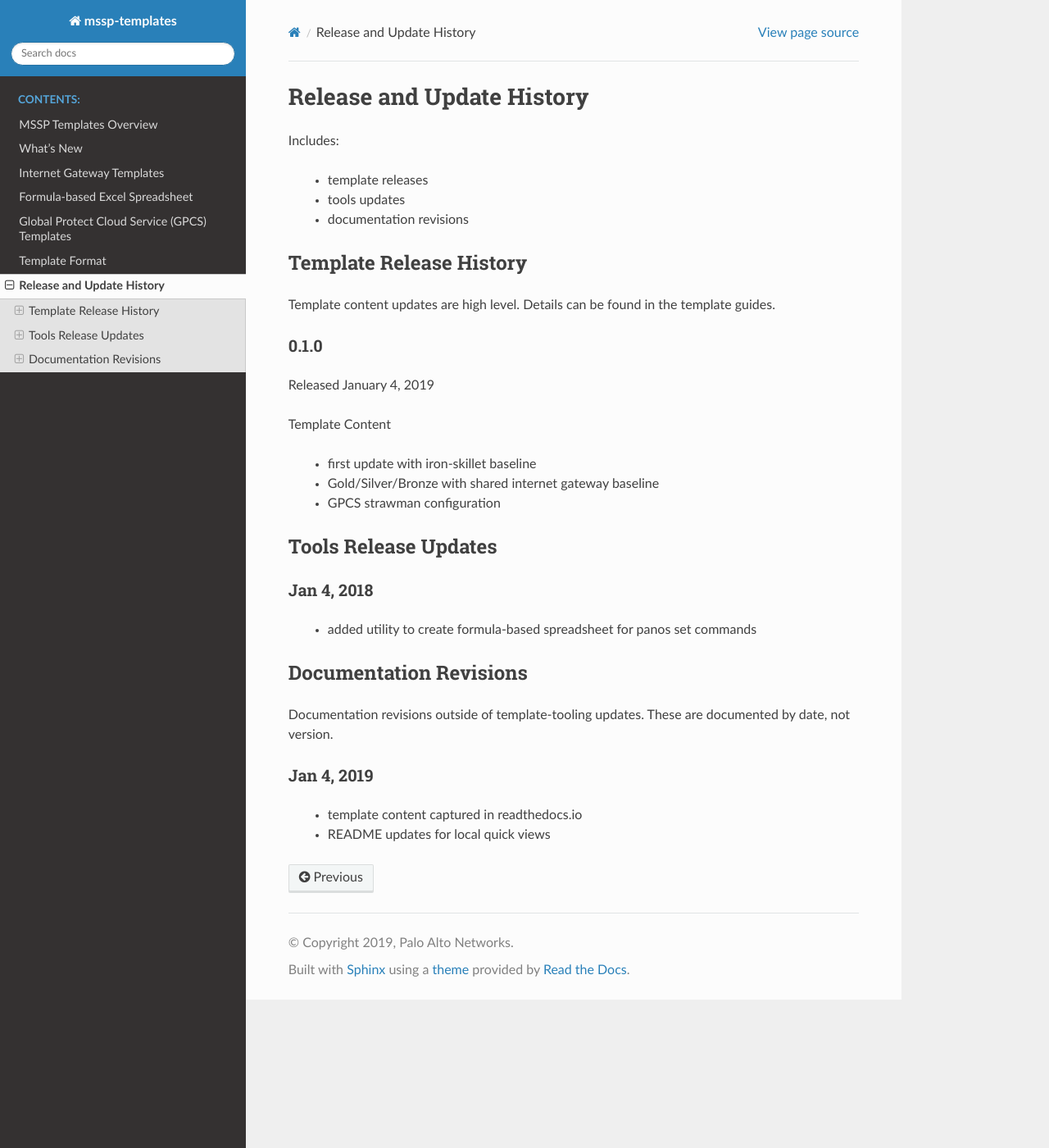
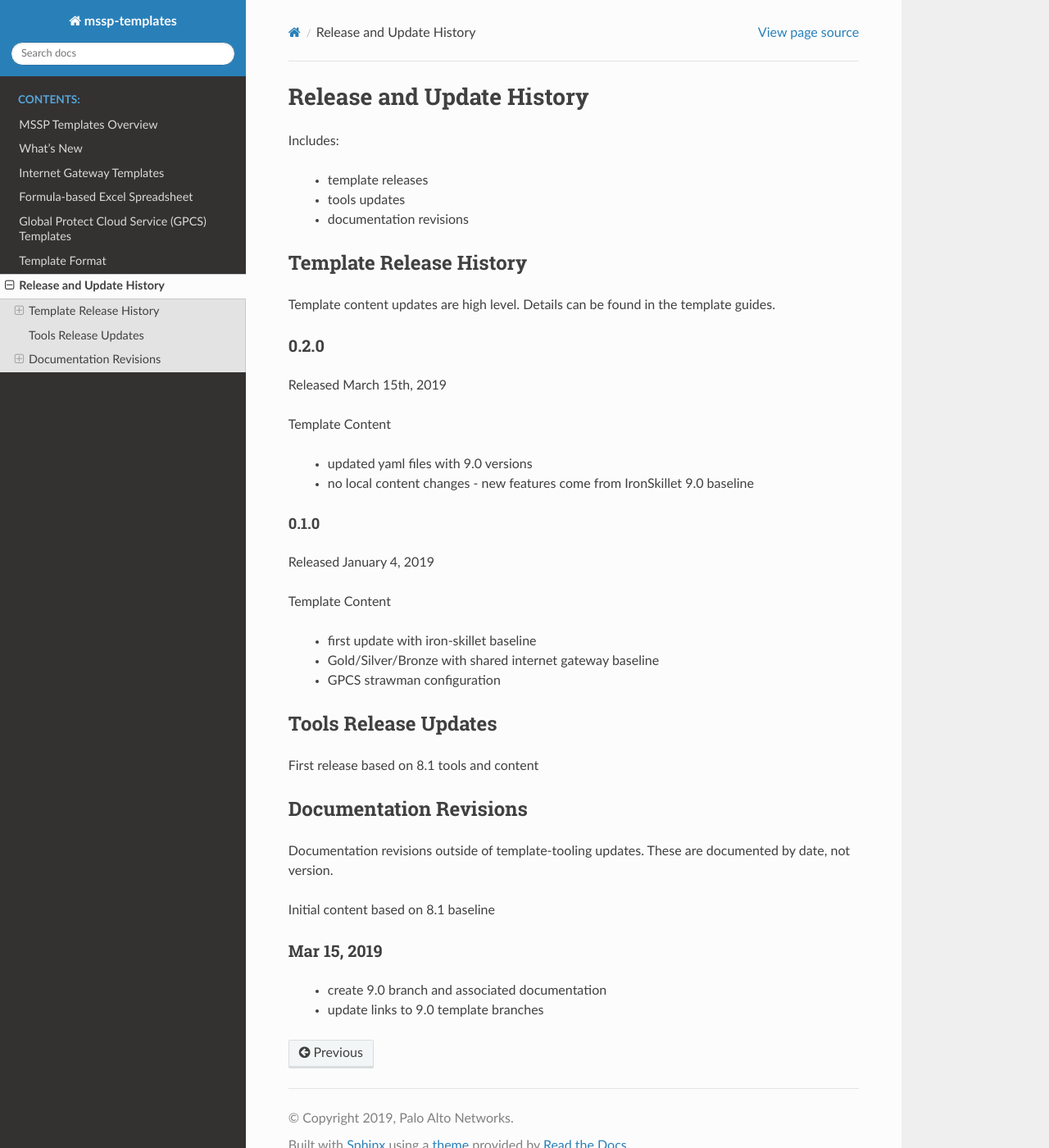
Before and after one commit to PaloAltoNetworks/mssp-templates, a Sphinx documentation site: the page built from docs/release_history.rst, in a window 1280 px wide and 1400 px high. Shown: the whole window at 82% size. Built offline with Sphinx 7.4.7 and the Read the Docs theme 2.0.0, drawn with Linux system fonts in a browser that asks for light colours.

Commit message:
update release history doc

```diff
--- a/docs/release_history.rst
+++ b/docs/release_history.rst
@@ -14,6 +14,17 @@ Template Release History
 
 Template content updates are high level. Details can be found in the template guides.
 
+0.2.0
+~~~~~
+
+Released March 15th, 2019
+
+Template Content
+
+    + updated yaml files with 9.0 versions
+
+    + no local content changes - new features come from IronSkillet 9.0 baseline
+
 0.1.0
 ^^^^^
 
@@ -29,22 +40,18 @@ Template Content
 Tools Release Updates
 ---------------------
 
-
-Jan 4, 2018
-^^^^^^^^^^^
-
-    + added utility to create formula-based spreadsheet for panos set commands
-
-
+First release based on 8.1 tools and content
 
 Documentation Revisions
 -----------------------
 
 Documentation revisions outside of template-tooling updates. These are documented by date, not version.
 
+Initial content based on 8.1 baseline
 
-Jan 4, 2019
-^^^^^^^^^^^
+Mar 15, 2019
+~~~~~~~~~~~~
 
-    + template content captured in readthedocs.io
-    + README updates for local quick views
+    + create 9.0 branch and associated documentation
+
+    + update links to 9.0 template branches
```
